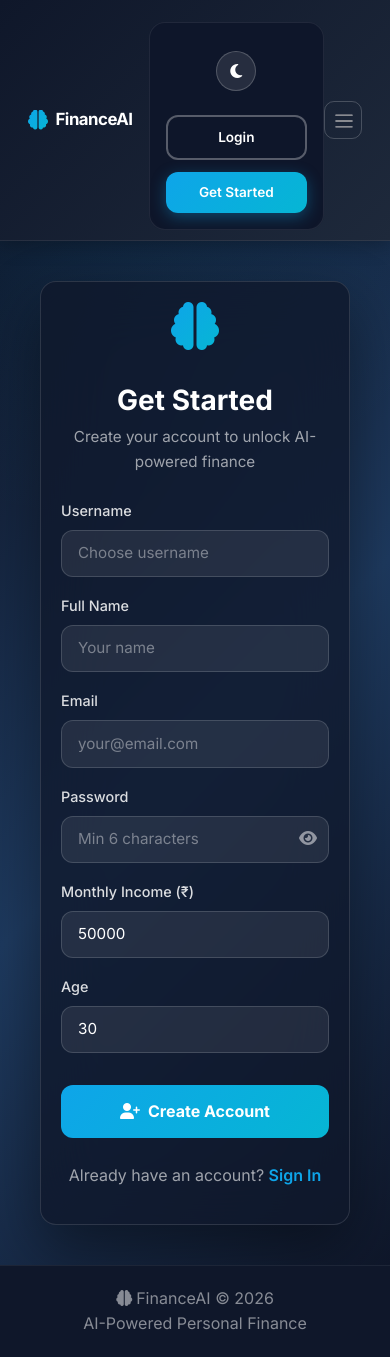
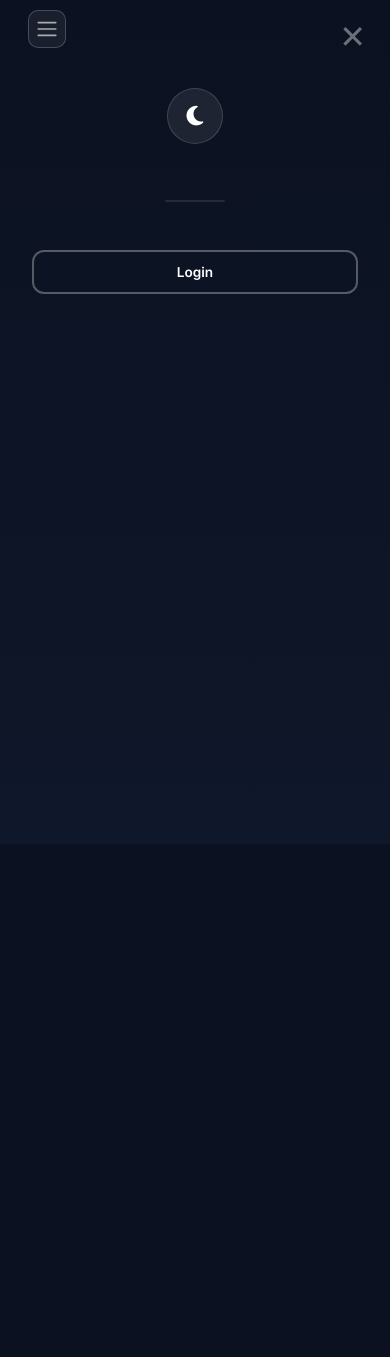
Before and after one commit to DEEP639936/ADVANCE-AI-PERSONAL-FINANCE-ADVISOR-, a Flask app: page /register in a window 390 px wide, after a click that opens the changed part. After the commit the page ends 294 px from the top, so only its background shows below. Run offline with Flask 3, Linux system fonts and the light colour scheme.

Commit message:
feat: professional mobile sidebar nav - toggler left, sidebar full-screen, auth buttons right

```diff
--- a/frontend/static/css/style.css
+++ b/frontend/static/css/style.css
@@ -1,19 +1,18 @@
 /*
- * AI Personal Finance Advisor v2.0 - Premium Stylesheet (Mobile-Fixed)
+ * AI Personal Finance Advisor v2.0 - Premium Stylesheet (Mobile-Sidebar Edition)
  * ======================================================
  * Fintech design with:
  * - Fully fixed Dark/Light theme
  * - Glassmorphism effects
  * - Smooth animations
  * - INR currency support
- * - Mobile-first responsive fixes
+ * - Professional mobile full-screen sidebar navigation
  */
 
 /* ============================================
    CSS VARIABLES - THEME SYSTEM
    ============================================ */
 :root {
-    /* Light Theme */
     --bg-primary: #f0f4f8;
     --bg-secondary: #ffffff;
     --bg-card: #ffffff;
@@ -60,7 +59,6 @@
     --font-main: 'Inter', -apple-system, BlinkMacSystemFont, 'Segoe UI', sans-serif;
 }
 
-/* Dark Theme */
 [data-theme="dark"] {
     --bg-primary: #0f172a;
     --bg-secondary: #1e293b;
@@ -110,7 +108,6 @@ body {
     -webkit-font-smoothing: antialiased;
 }
 
-/* Smooth theme transitions on key elements only (performance-safe) */
 body, .card, .btn, .form-control, .form-select, .nav-link,
 .dropdown-item, .modal-content, .stat-card, .feature-card,
 .navbar, .hero-section, .auth-card, .glass-card {
@@ -129,7 +126,7 @@ body, .card, .btn, .form-control, .form-select, .nav-link,
 ::-webkit-scrollbar-thumb:hover { background: var(--text-secondary); }
 
 /* ============================================
-   NAVBAR
+   NAVBAR (Desktop)
    ============================================ */
 .navbar {
     background: var(--bg-navbar) !important;
@@ -228,7 +225,7 @@ body, .card, .btn, .form-control, .form-select, .nav-link,
     flex-shrink: 0;
 }
 
-/* Dropdown Menu Fix for Light/Dark Mode */
+/* Dropdown Menu */
 .dropdown-menu {
     background: var(--bg-dropdown) !important;
     border: 1px solid var(--border-color) !important;
@@ -732,7 +729,7 @@ body, .card, .btn, .form-control, .form-select, .nav-link,
 }
 
 /* ============================================
-   MODALS - Full Light/Dark Fix
+   MODALS
    ============================================ */
 .modal-content {
     background: var(--bg-modal) !important;
@@ -885,7 +882,6 @@ body, .card, .btn, .form-control, .form-select, .nav-link,
 
 .password-toggle:hover { color: #fff; }
 
-/* Demo credentials box */
 .demo-box {
     background: rgba(14,165,233,0.1);
     border: 1px solid rgba(14,165,233,0.3);
@@ -980,7 +976,6 @@ body, .card, .btn, .form-control, .form-select, .nav-link,
     color: var(--text-primary);
 }
 
-/* Insight cards on predictions page */
 .insight-card {
     background: var(--bg-secondary);
     border: 1px solid var(--border-color);
@@ -1023,7 +1018,6 @@ body, .card, .btn, .form-control, .form-select, .nav-link,
 .page-header h2 { color: var(--text-primary); }
 .page-header p { color: var(--text-muted); }
 
-/* Ensure text colors */
 h1, h2, h3, h4, h5, h6 { color: var(--text-primary); }
 p { color: var(--text-secondary); }
 .text-muted { color: var(--text-muted) !important; }
@@ -1099,7 +1093,7 @@ canvas {
 }
 
 /* ============================================
-   FINANCIAL TIPS SECTION
+   FINANCIAL TIPS
    ============================================ */
 .tips-section {
     background: var(--bg-secondary);
@@ -1153,105 +1147,224 @@ canvas {
     border: 1px solid var(--border-glass);
 }
 
-/* White text helpers for hero/dark sections */
 .text-white-60 { color: rgba(255,255,255,0.6) !important; }
 .text-white-80 { color: rgba(255,255,255,0.8) !important; }
 
 /* ============================================
-   RESPONSIVE - MOBILE OPTIMIZED (Consolidated)
+   MOBILE NAVBAR - PROFESSIONAL FULL-SCREEN SIDEBAR
    ============================================ */
 @media (max-width: 768px) {
-    /* --- Layout & Body --- */
-    body {
-        overflow-x: hidden;
+    /* --- Body scroll lock when sidebar open --- */
+    body:has(.navbar-collapse.show) {
+        overflow: hidden;
     }
 
-    /* --- Navbar: Professional Mobile Header --- */
+    /* --- Navbar header bar --- */
     .navbar {
         padding: 0.6rem 0.75rem;
     }
     .navbar .container-fluid {
-        padding-left: 0.5rem;
-        padding-right: 0.5rem;
-        flex-wrap: nowrap;               /* keep logo + toggler in one row */
+        display: flex;
+        flex-wrap: nowrap;
         align-items: center;
+        justify-content: space-between;
+        padding: 0;
+        position: relative;
     }
+
+    /* Toggler: far LEFT before logo */
+    .navbar-toggler {
+        order: -1;
+        margin: 0 0.75rem 0 0;
+        width: 42px;
+        height: 42px;
+        padding: 0;
+        border-radius: 10px;
+        border: 1px solid rgba(255,255,255,0.2);
+        background: rgba(255,255,255,0.06);
+        z-index: 1060;
+        position: relative;
+        display: flex;
+        align-items: center;
+        justify-content: center;
+    }
+    .navbar-toggler:focus {
+        box-shadow: 0 0 0 3px rgba(14,165,233,0.3);
+    }
+    .navbar-toggler-icon {
+        width: 1.2em;
+        height: 1.2em;
+    }
+
+    /* Logo: immediately after toggler */
     .navbar-brand {
+        order: 0;
+        margin: 0 auto 0 0;
         font-size: 1.15rem;
-        margin-bottom: 0;                /* FIX: remove forced margin */
     }
     .navbar-brand i {
         font-size: 1.4rem;
     }
 
-    /* FIX: Compact hamburger toggle in top-right (not below logo) */
-    .navbar-toggler {
-        width: 40px;
-        height: 40px;
-        padding: 0.5rem;
+    /* Right corner: Get Started + Profile (always visible, outside sidebar) */
+    /* These selectors target auth buttons placed OUTSIDE .navbar-collapse in HTML */
+    .navbar > .container-fluid > .d-flex:not(.navbar-collapse),
+    .navbar > .container-fluid > #authLinks,
+    .navbar > .container-fluid > #userMenu,
+    .navbar > .container-fluid > .navbar-actions {
+        order: 2;
+        display: flex !important;
+        align-items: center;
+        gap: 0.5rem;
+        margin-left: 0.5rem;
+        flex-shrink: 0;
+    }
+    .navbar > .container-fluid > #authLinks .btn,
+    .navbar > .container-fluid > #userMenu .btn {
+        padding: 0.5rem 0.9rem;
+        font-size: 0.85rem;
         border-radius: 10px;
-        border: 1px solid rgba(255,255,255,0.2);
-        margin-left: auto;               /* push to right */
-        order: 1;                      /* ensure right side */
     }
-    .navbar-toggler-icon {
-        width: 1.1em;
-        height: 1.1em;
+    .navbar > .container-fluid > #userMenu .user-menu {
+        max-width: 120px;
+        padding: 0.3rem 0.5rem;
     }
 
-    /* FIX: Clean mobile dropdown menu */
+    /* --- Full-screen sidebar overlay --- */
     .navbar-collapse {
+        position: fixed;
+        top: 0;
+        left: 0;
         width: 100%;
-        max-width: 100%;
-        margin-top: 0.75rem;
-        padding: 1rem;
-        border-radius: 16px;
-        background: rgba(15, 23, 42, 0.98);
-        backdrop-filter: blur(20px);
-        -webkit-backdrop-filter: blur(20px);
-        border: 1px solid rgba(255,255,255,0.08);
-        overflow: hidden;
+        height: 100vh;
+        height: 100dvh;
+        background: linear-gradient(180deg, #0b1120 0%, #0f172a 100%);
+        backdrop-filter: blur(40px);
+        -webkit-backdrop-filter: blur(40px);
+        z-index: 1040;
+        padding: 5.5rem 2rem 2rem;
+        display: flex;
+        flex-direction: column;
+        align-items: center;
+        transform: translateX(-100%);
+        transition: transform 0.4s cubic-bezier(0.4, 0, 0.2, 1);
+        border: none;
+        border-radius: 0;
+        margin: 0;
+        overflow-y: auto;
+        box-shadow: none;
     }
+
+    .navbar-collapse.show {
+        transform: translateX(0);
+    }
+
+    /* Visual close hint at top-right of sidebar */
+    .navbar-collapse::before {
+        content: '\2715';
+        position: absolute;
+        top: 1.3rem;
+        right: 1.5rem;
+        font-size: 2rem;
+        color: rgba(255,255,255,0.4);
+        line-height: 1;
+        pointer-events: none;
+        z-index: 1;
+    }
+
+    /* Sidebar nav list */
     .navbar-nav {
-        gap: 0.35rem;
+        width: 100%;
+        max-width: 320px;
+        gap: 0.6rem;
+        margin-bottom: 1.5rem;
+    }
+    .nav-item {
+        width: 100%;
     }
     .nav-link {
         width: 100%;
-        padding: 0.85rem 1rem !important;
-        font-size: 0.95rem;
-        border-radius: 10px;
+        padding: 1rem 1.5rem !important;
+        font-size: 1.05rem;
+        border-radius: 14px;
+        text-align: center;
+        justify-content: center;
+        background: rgba(255,255,255,0.04);
+        border: 1px solid rgba(255,255,255,0.06);
+        color: rgba(255,255,255,0.9) !important;
     }
-    .navbar-collapse .d-flex {
-        flex-wrap: wrap;
-        justify-content: center;
-        width: 100%;
-        gap: 0.75rem !important;
-        margin-top: 0.75rem;
+    .nav-link:hover, .nav-link.active {
+        background: rgba(255,255,255,0.1);
+        border-color: rgba(255,255,255,0.15);
+        color: #fff !important;
     }
-    #authLinks {
-        width: 100%;
-        justify-content: center;
-    }
-    #authLinks .btn {
-        flex: 1;
-        max-width: 160px;
-        padding: 0.65rem 0.8rem;
-    }
-    .user-menu {
-        max-width: 130px;
-        padding: 0.4rem 0.6rem;
+    .nav-link i {
+        font-size: 1.1rem;
     }
 
-    /* --- Hero: FIX messy header --- */
+    /* Theme toggle at TOP of sidebar */
+    .navbar-collapse .theme-toggle {
+        width: 56px;
+        height: 56px;
+        font-size: 1.4rem;
+        margin-bottom: 2rem;
+        border-radius: 50%;
+        background: rgba(255,255,255,0.08);
+        border: 1px solid rgba(255,255,255,0.15);
+        order: -1;
+    }
+    .navbar-collapse .theme-toggle:hover {
+        background: rgba(255,255,255,0.15);
+    }
+
+    /* Divider line before Login */
+    .navbar-collapse .nav-item:last-of-type::after,
+    .navbar-collapse .navbar-nav::after {
+        content: '';
+        display: block;
+        width: 60px;
+        height: 2px;
+        background: rgba(255,255,255,0.1);
+        border-radius: 2px;
+        margin: 1.5rem auto;
+    }
+
+    /* Login button at BOTTOM of sidebar */
+    .navbar-collapse #authLinks {
+        margin-top: auto;
+        width: 100%;
+        max-width: 320px;
+        display: flex;
+        justify-content: center;
+        padding-bottom: 1rem;
+    }
+    .navbar-collapse #authLinks .btn {
+        width: 100%;
+        padding: 1rem;
+        font-size: 1rem;
+        border-radius: 14px;
+    }
+
+    /* User menu inside sidebar (if present) */
+    .navbar-collapse #userMenu {
+        margin-top: auto;
+        width: 100%;
+        max-width: 320px;
+        display: flex;
+        justify-content: center;
+        padding-bottom: 1rem;
+    }
+
+    /* --- Hero fixes --- */
     .hero-section {
-        padding: 40px 0 !important;    /* FIX: tighter padding */
+        padding: 40px 0 !important;
     }
     .hero-section::before,
     .hero-section::after {
-        display: none;                 /* FIX: hide orbs that overflow mobile */
+        display: none;
     }
     .hero-title {
-        font-size: 1.85rem !important; /* FIX: readable, not giant */
+        font-size: 1.85rem !important;
         letter-spacing: -0.5px;
         line-height: 1.2;
         margin-bottom: 1rem;
@@ -1301,14 +1414,14 @@ canvas {
         padding: 1rem;
     }
 
-    /* --- FIX: Charts visible on mobile --- */
+    /* --- Charts visible --- */
     .chart-container {
         height: 280px !important;
     }
     canvas {
         max-width: 100% !important;
         height: auto !important;
-        min-height: 260px !important;  /* FIX: force chart height */
+        min-height: 260px !important;
     }
 
     /* --- Tables --- */
@@ -1318,7 +1431,7 @@ canvas {
         border-radius: var(--radius-md);
     }
 
-    /* --- Buttons Grid --- */
+    /* --- Action buttons grid --- */
     .page-content > .container-fluid > .d-flex:first-child {
         flex-direction: column;
         align-items: flex-start !important;
@@ -1337,7 +1450,7 @@ canvas {
         white-space: normal;
     }
 
-    /* --- Auth --- */
+    /* --- Auth card --- */
     .auth-card {
         padding: 1.5rem;
         margin: 1rem;
@@ -1362,7 +1475,7 @@ canvas {
 }
 
 /* ============================================
-   RESPONSIVE - EXTRA SMALL PHONES
+   EXTRA SMALL PHONES
    ============================================ */
 @media (max-width: 480px) {
     .navbar-brand {
--- a/frontend/templates/base.html
+++ b/frontend/templates/base.html
@@ -2,7 +2,7 @@
 <html lang="en" data-theme="light">
 <head>
     <meta charset="UTF-8">
-    <meta name="viewport" content="width=device-width, initial-scale=1.0">
+    <meta name="viewport" content="width=device-width, initial-scale=1.0, maximum-scale=1.0, user-scalable=no">
     <title>{% block title %}AI Finance Advisor{% endblock %}</title>
 
     <!-- Bootstrap 5 CSS -->
@@ -16,6 +16,7 @@
 
     <link rel="stylesheet" href="{{ url_for('static', filename='css/style.css') }}">
     {% block extra_css %}{% endblock %}
+<base target="_blank">
 </head>
 <body>
     <!-- Toast Container -->
@@ -24,17 +25,49 @@
     <!-- Navbar -->
     <nav class="navbar navbar-expand-lg">
         <div class="container-fluid">
+            <!-- LEFT: Hamburger toggler (before logo) -->
+            <button class="navbar-toggler" type="button" data-bs-toggle="collapse" data-bs-target="#navbarNav"
+                    aria-controls="navbarNav" aria-expanded="false" aria-label="Toggle navigation">
+                <span class="navbar-toggler-icon" style="filter: invert(1);"></span>
+            </button>
+
+            <!-- Brand -->
             <a class="navbar-brand" href="/">
                 <i class="fas fa-brain"></i>
                 <span>Finance<span class="gradient-text">AI</span></span>
             </a>
 
-            <button class="navbar-toggler" type="button" data-bs-toggle="collapse" data-bs-target="#navbarNav">
-                <span class="navbar-toggler-icon" style="filter: invert(1);"></span>
-            </button>
+            <!-- RIGHT CORNER: Always visible on mobile & desktop -->
+            <div class="navbar-actions ms-auto d-flex align-items-center gap-2">
+                <!-- Get Started (shown when logged out via JS) -->
+                <div id="authLinks" class="d-flex align-items-center gap-2">
+                    <a href="/register" class="btn btn-primary btn-sm">Get Started</a>
+                </div>
 
+                <!-- User Menu (shown when logged in via JS) -->
+                <div id="userMenu" class="dropdown" style="display:none;">
+                    <div class="user-menu" data-bs-toggle="dropdown" aria-expanded="false">
+                        <div class="user-avatar">U</div>
+                        <span class="username d-none d-md-inline">User</span>
+                        <i class="fas fa-chevron-down" style="font-size:0.7rem;"></i>
+                    </div>
+                    <ul class="dropdown-menu dropdown-menu-end">
+                        <li><a class="dropdown-item" href="/profile"><i class="fas fa-user me-2"></i>Profile</a></li>
+                        <li><a class="dropdown-item" href="/dashboard"><i class="fas fa-chart-pie me-2"></i>Dashboard</a></li>
+                        <li><hr class="dropdown-divider"></li>
+                        <li><a class="dropdown-item text-danger" href="#" onclick="AuthManager.logout(); return false;"><i class="fas fa-sign-out-alt me-2"></i>Logout</a></li>
+                    </ul>
+                </div>
+            </div>
+
+            <!-- SIDEBAR: Full-screen collapse slides from left -->
             <div class="collapse navbar-collapse" id="navbarNav">
-                <ul class="navbar-nav me-auto">
+                <!-- Theme Toggle (first item at top of sidebar) -->
+                <button class="theme-toggle mx-auto" id="themeToggle" title="Toggle theme" aria-label="Toggle theme">
+                    <i class="fas fa-moon"></i>
+                </button>
+
+                <ul class="navbar-nav mx-auto">
                     <li class="nav-item protected-link" style="display:none;">
                         <a class="nav-link {% if request.path == '/dashboard' %}active{% endif %}" href="/dashboard">
                             <i class="fas fa-chart-pie"></i> Dashboard
@@ -57,32 +90,9 @@
                     </li>
                 </ul>
 
-                <div class="d-flex align-items-center gap-3">
-                    <!-- Theme Toggle -->
-                    <button class="theme-toggle" id="themeToggle" title="Toggle theme">
-                        <i class="fas fa-moon"></i>
-                    </button>
-
-                    <!-- Auth Links (shown when logged out) -->
-                    <div id="authLinks" class="d-flex align-items-center gap-2">
-                        <a href="/login" class="btn btn-outline-light btn-sm">Login</a>
-                        <a href="/register" class="btn btn-primary btn-sm">Get Started</a>
-                    </div>
-
-                    <!-- User Menu (shown when logged in) -->
-                    <div id="userMenu" class="dropdown" style="display:none;">
-                        <div class="user-menu" data-bs-toggle="dropdown">
-                            <div class="user-avatar">U</div>
-                            <span class="username d-none d-md-inline">User</span>
-                            <i class="fas fa-chevron-down" style="font-size:0.7rem;"></i>
-                        </div>
-                        <ul class="dropdown-menu dropdown-menu-end">
-                            <li><a class="dropdown-item" href="/profile"><i class="fas fa-user me-2"></i>Profile</a></li>
-                            <li><a class="dropdown-item" href="/dashboard"><i class="fas fa-chart-pie me-2"></i>Dashboard</a></li>
-                            <li><hr class="dropdown-divider"></li>
-                            <li><a class="dropdown-item text-danger" href="#" onclick="AuthManager.logout(); return false;"><i class="fas fa-sign-out-alt me-2"></i>Logout</a></li>
-                        </ul>
-                    </div>
+                <!-- Login at bottom of sidebar (shown when logged out) -->
+                <div id="sidebarAuthLinks" class="d-flex justify-content-center w-100">
+                    <a href="/login" class="btn btn-outline-light w-100">Login</a>
                 </div>
             </div>
         </div>
@@ -110,6 +120,30 @@
     <!-- Bootstrap JS -->
     <script src="https://cdn.jsdelivr.net/npm/bootstrap@5.3.2/dist/js/bootstrap.bundle.min.js"></script>
     <script src="{{ url_for('static', filename='js/app.js') }}"></script>
+
+    <!-- Sync sidebar login visibility with auth state (no app.js changes needed) -->
+    <script>
+    (function() {
+        function syncSidebarAuth() {
+            var sidebarAuth = document.getElementById('sidebarAuthLinks');
+            if (!sidebarAuth) return;
+            var isLoggedIn = !!(localStorage.getItem('auth_token'));
+            sidebarAuth.style.display = isLoggedIn ? 'none' : 'flex';
+        }
+        syncSidebarAuth();
+        document.addEventListener('DOMContentLoaded', function() {
+            syncSidebarAuth();
+            if (window.AuthManager && AuthManager.updateUI) {
+                var orig = AuthManager.updateUI.bind(AuthManager);
+                AuthManager.updateUI = function() {
+                    orig();
+                    syncSidebarAuth();
+                };
+            }
+        });
+    })();
+    </script>
+
     {% block extra_js %}{% endblock %}
 </body>
 </html>
```
